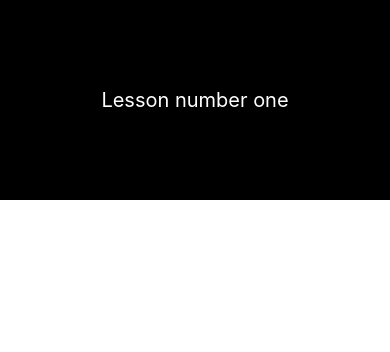
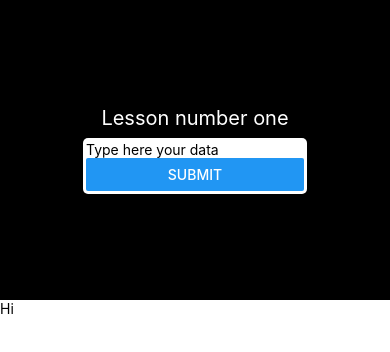
Before and after one commit to PavelTishenko/-rn-try, a React Native app: screen / in a window 390 px wide. Shown: the top 352 px of the page. Built offline with nearby package versions, Linux system fonts and the light colour scheme.

Commit message:
[rn]Manage with FlatList

```diff
--- a/App.js
+++ b/App.js
@@ -6,7 +6,7 @@
  * @flow strict-local
  */
 
-import React from 'react';
+import React, {useState, useEffect} from 'react';
 import {
   SafeAreaView,
   StyleSheet,
@@ -14,6 +14,9 @@ import {
   View,
   Text,
   StatusBar,
+  TextInput,
+  Button,
+  FlatList
 } from 'react-native';
 
 import {
@@ -23,17 +26,51 @@ import {
   DebugInstructions,
   ReloadInstructions,
 } from 'react-native/Libraries/NewAppScreen';
+import {ListComponent} from './components/List-component'
 
 const App = () => {
-  return (
+  const [textArr, setTextArr] = useState([{id: Date.now().toString(), txt: 'Hi'}])
+  const [textValue, setTextValue] = useState('')
+  const btnPress = () => {
+    const newTextArr = [
+      {
+        id: Date.now().toString(),
+        txt: textValue
+      }
+    ]
+    if(textValue.trim()){
+      setTextArr(prev => [...prev, newTextArr])
+    }
+    console.log(textArr);
+  }
+ const renderList = ({item}) => {
+  return <ListComponent title={item.txt}/>
+ }
+
+   return (
     <>
       <StatusBar barStyle="dark-content" />
       <SafeAreaView>
-        <ScrollView>
+        {/* <ScrollView> */}
           <View style={styles.text_container}>
-            <Text style={styles.text}>Lesson number one</Text>
+            <View>
+              <Text style={styles.text}>Lesson number one</Text>
+            </View>
+            <View style={styles.input} >
+              <TextInput
+                onChangeText={text=>setTextValue(text)}
+                placeholder="Type here your data"/>
+                <Button  onPress={btnPress} title="Submit"/>
+            </View>
           </View>
-        </ScrollView>
+          <View>
+            <FlatList
+              data={textArr}
+              renderItem={renderList}
+              keyExtractor={item=>item.id}
+              />
+          </View>
+        {/* </ScrollView> */}
       </SafeAreaView>
     </>
   );
@@ -41,7 +78,7 @@ const App = () => {
 
 const styles = StyleSheet.create({
   text_container:{
-    height: 200,
+    height: 300,
     alignItems: 'center',
     justifyContent:'center',
     backgroundColor: 'black'
@@ -49,6 +86,15 @@ const styles = StyleSheet.create({
   text: {
     fontSize: 20,
     color: 'white'
+  },
+  input:{
+    backgroundColor: 'white',
+    padding: 3,
+    borderRadius: 5,
+    marginTop: 8
+  },
+  btn:{
+
   }
 
 });
--- /dev/null
+++ b/components/List-component.js
@@ -0,0 +1,11 @@
+import * as React from 'react'
+import { Text } from 'react-native'
+
+export const ListComponent = ({title}) => {
+
+    return(
+        <>
+            <Text>{title}</Text>
+        </>
+    )
+}
```
